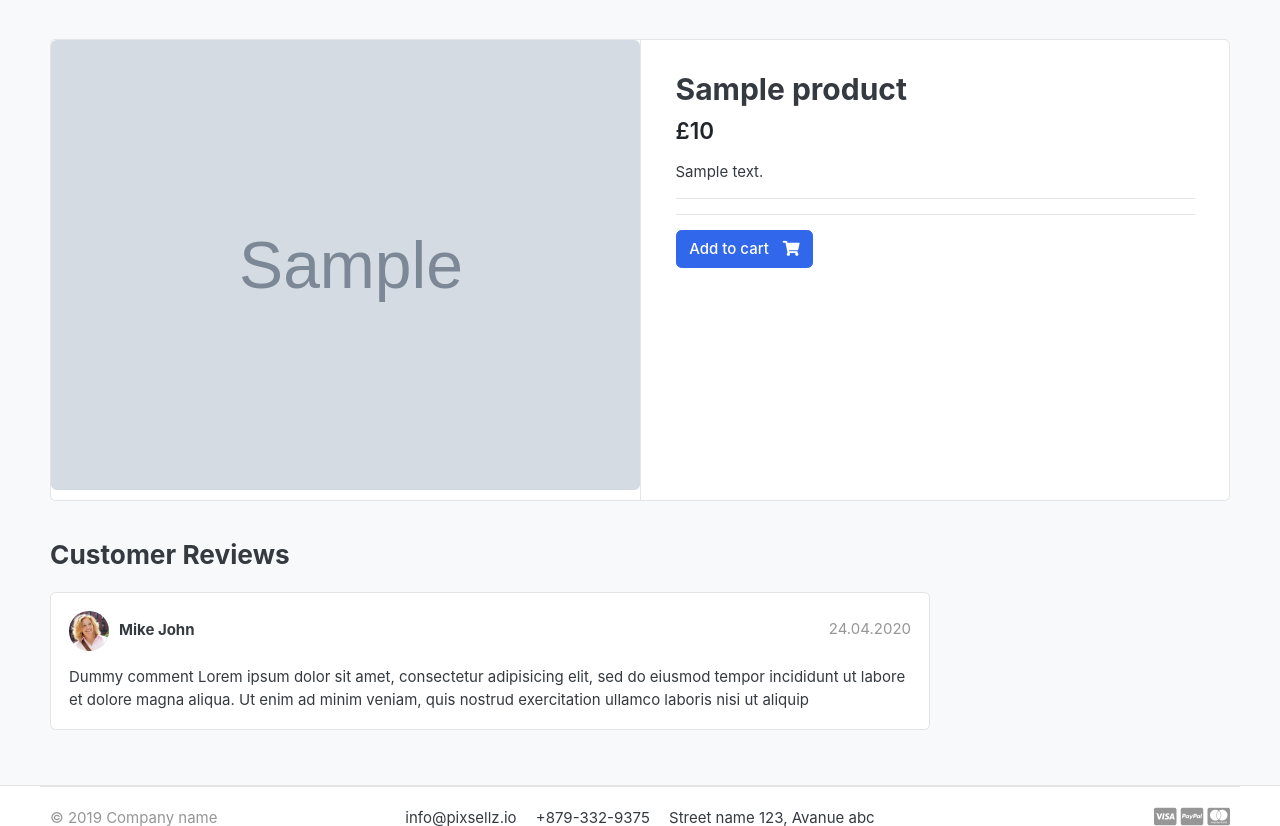
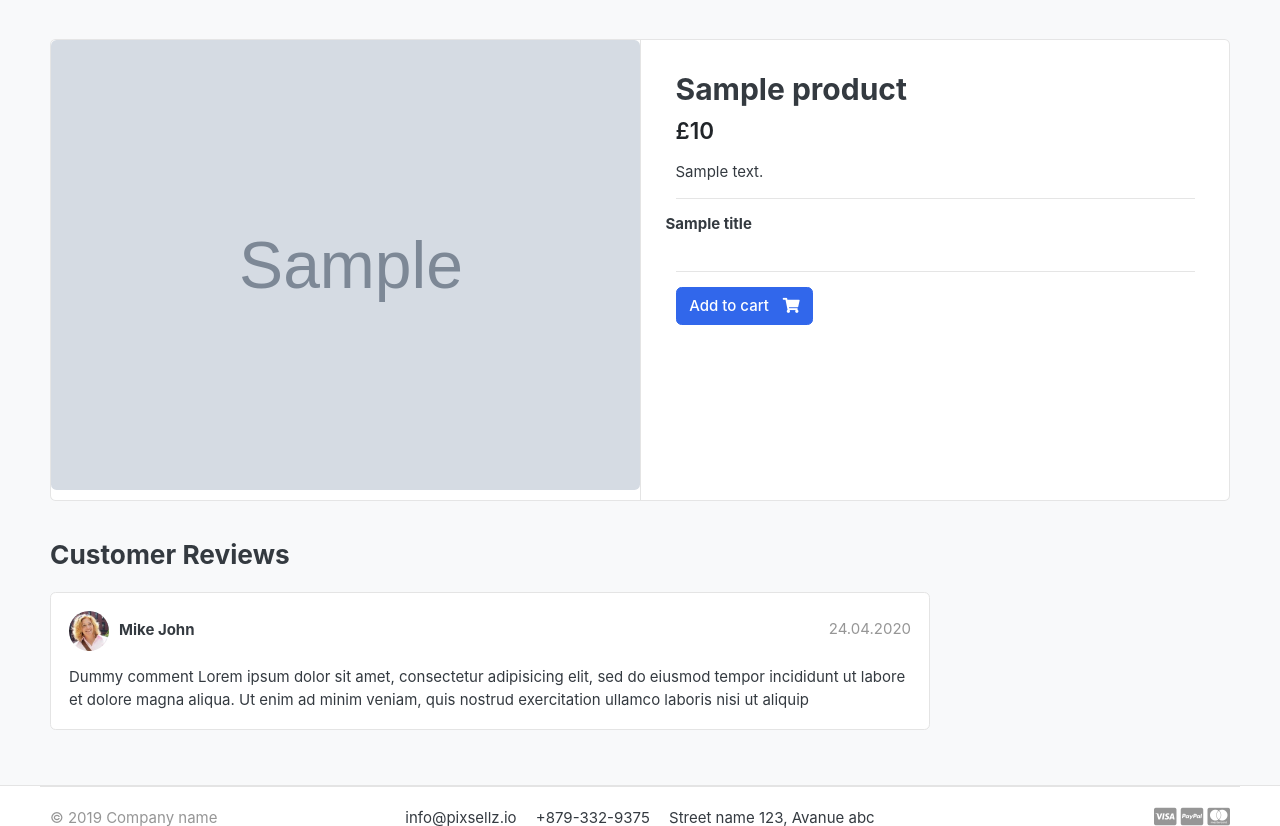
Before and after one commit to jayc595/InfiniteShopper, a Django app: template templates/store/product_detail.html in a window 1280 px wide. Shown: the part 119-945 px from the top of the page. Run offline with Django 4.2, Linux system fonts and the light colour scheme; the template is opened without the code that fills it: most values are stand-ins (such as "Sample title", 1, 10 or a date in 2020); grey boxes marked "Sample" are stand-in pictures; some libraries are stand-ins or nearby versions; some web fonts are replaced.

Commit message:
adds default option, sort orders & dropdown option type

```diff
--- a/store/models.py
+++ b/store/models.py
@@ -42,6 +42,8 @@ class ProductOptionTitle(models.Model):
     option_title_frontend = models.CharField(max_length=100)
     option_type = models.CharField(max_length=100, choices=type_options)
     is_active = models.BooleanField(default=True)
+    is_required = models.BooleanField(default=False)
+    sort_order = models.IntegerField(default=0)
     created_at = models.DateTimeField(auto_now_add=True)
     updated_at = models.DateTimeField(auto_now=True)
 
@@ -58,6 +60,8 @@ class ProductOptions(models.Model):
     product_option_titles = models.ForeignKey(ProductOptionTitle, on_delete=models.CASCADE)
     product_option_value = models.CharField(max_length=100)
     is_active = models.BooleanField(default=True)
+    sort_order = models.IntegerField(default=0)
+    is_default = models.BooleanField(default=False)
     created_at = models.DateTimeField(auto_now_add=True)
     updated_at = models.DateTimeField(auto_now=True)
 
--- a/store/views.py
+++ b/store/views.py
@@ -35,14 +35,14 @@ def store(request, category_slug=None):
 def product_detail(request, category_slug, product_slug):
     try:
         product = Product.objects.get(product_category__category_slug=category_slug, product_slug=product_slug)
-        product_option_titles = ProductOptionTitle.objects.filter(is_active=True)
+        product_option_titles = ProductOptionTitle.objects.filter(is_active=True).order_by('sort_order')
 
         # Create a list of dictionaries to store titles with their options
         grouped_options = []
 
         # Loop through the titles and get their associated options
         for title in product_option_titles:
-            options = ProductOptions.objects.filter(product=product, product_option_titles=title, is_active=True)
+            options = ProductOptions.objects.filter(product=product, product_option_titles=title, is_active=True).order_by('sort_order')
             if options:
                 title_with_options = {
                     'title': title,
--- a/templates/store/product_detail.html
+++ b/templates/store/product_detail.html
@@ -32,20 +32,32 @@
 
 				<hr>
 					{% for title_with_options in grouped_options %}
-						{% if title_with_options.title.option_type == 'radio inline' %}
 							<div class="row">
 								<div class="item-option-select">
 									<h6>{{ title_with_options.title.option_title_frontend }}</h6>
+									{% if title_with_options.title.option_type == 'radio inline' %}
 										<div class="btn-group btn-group-sm btn-group-toggle" data-toggle="buttons">
 											{% for option in title_with_options.options %}
+												{% if option.is_default %}
+													<label class="btn btn-light active">
+														<input type="radio" name="radio_{{ option.product_option_value }}"> {{ option.product_option_value }}
+													  </label>
+												{% else %}
 													<label class="btn btn-light">
 														<input type="radio" name="radio_{{ option.product_option_value }}"> {{ option.product_option_value }}
 													  </label>
+												{% endif %}
 											{% endfor %}
 										</div>
+									{% elif title_with_options.title.option_type == 'dropdown' %}
+										<select name="{{ title_with_options.title.option_title }}" class="form-control">
+											{% for option in title_with_options.options %}
+												<option value="{{ option.product_option_value }}">{{ option.product_option_value }}</option>
+											{% endfor %}
+										</select>
+									{% endif %}
 								</div>
 							</div> <!-- row.// -->
-						{% endif %}
 					{% endfor %}
 					<hr>
 					{% if product.product_stock <= 0 or product.is_available == False %}
```
Also changed, not shown: db.sqlite3, store/migrations/0009_productoptions_is_default_productoptions_sort_order_and_more.py (added). Lines whose indentation alone changed are shown as unchanged.
